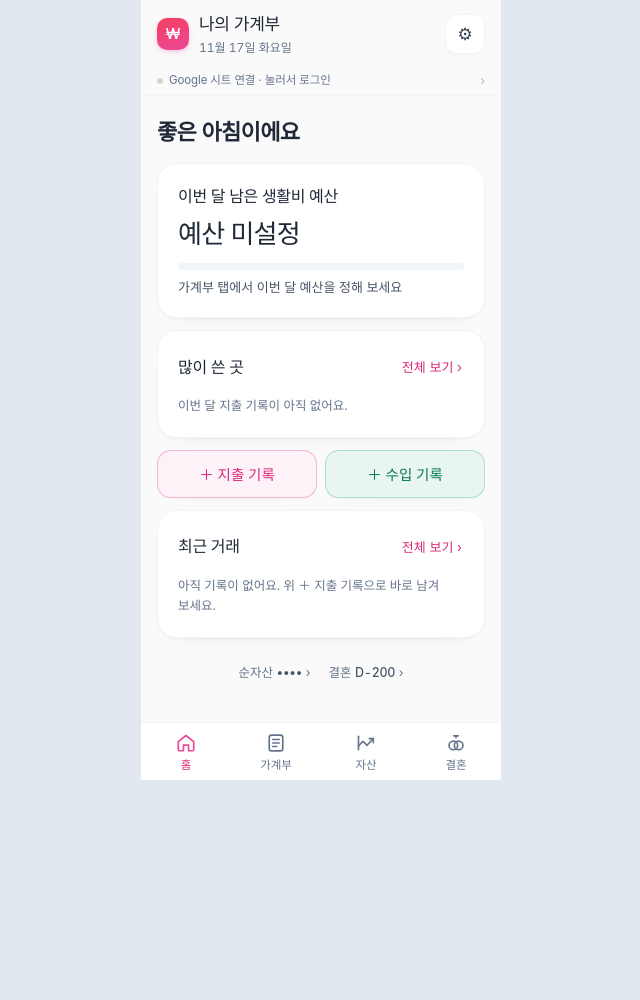
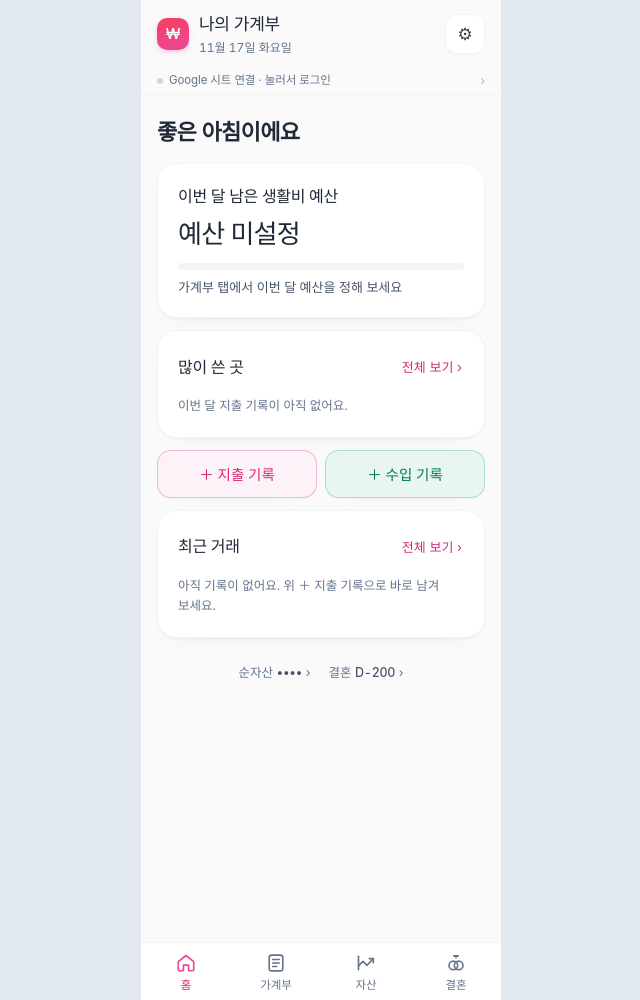
Before and after one commit to eblovekk-blip/bina, a plain HTML site: page preview360.html in a window 1280 px wide. Shown: the whole page, without its empty margins (319-959 px from the left). Before the commit the page ends 800 px from the top, so only its background shows below. Drawn offline with Linux system fonts and the light colour scheme; a web font is replaced by a local one.

Commit message:
임시: 검증 미리보기 높이 조정

```diff
--- a/preview360.html
+++ b/preview360.html
@@ -6,8 +6,8 @@
 <title>검증용 360×780 미리보기</title>
 <style>
   html,body{ margin:0; padding:0; background:#E2E8F0; }
-  .frame{ width:360px; height:780px; margin:0 auto; background:#fff; }
-  .frame iframe{ width:360px; height:780px; border:0; display:block; }
+  .frame{ width:360px; height:1000px; margin:0 auto; background:#fff; }
+  .frame iframe{ width:360px; height:1000px; border:0; display:block; }
 </style>
 </head>
 <body>
```
